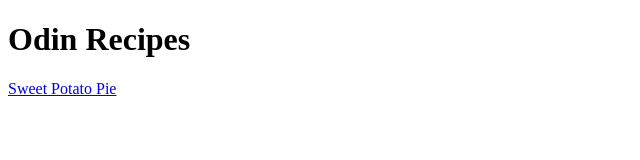
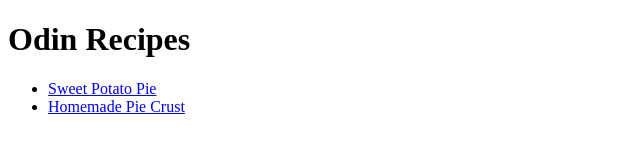
Before and after one commit to CakeBoss19/odin-recipes, a plain HTML site: page index.html in a window 1280 px wide. Shown: the whole page, without its empty margins (0-640 px from the left). Drawn offline with Linux system fonts and the light colour scheme.

Commit message:
Added link to homemade pie crust (piecrust.html)

```diff
--- a/index.html
+++ b/index.html
@@ -6,7 +6,11 @@
     </head>
     <body>
         <h1>Odin Recipes</h1>
-        <a href="./recipes/sppie.html">Sweet Potato Pie</a>
+        <ul>
+            <li><a href="./recipes/sppie.html">Sweet Potato Pie</a></li>
+            <li><a href="./recipes/piecrust.html">Homemade Pie Crust</a></li>
+        </ul>
+
     </body>
 
 </html>
```
